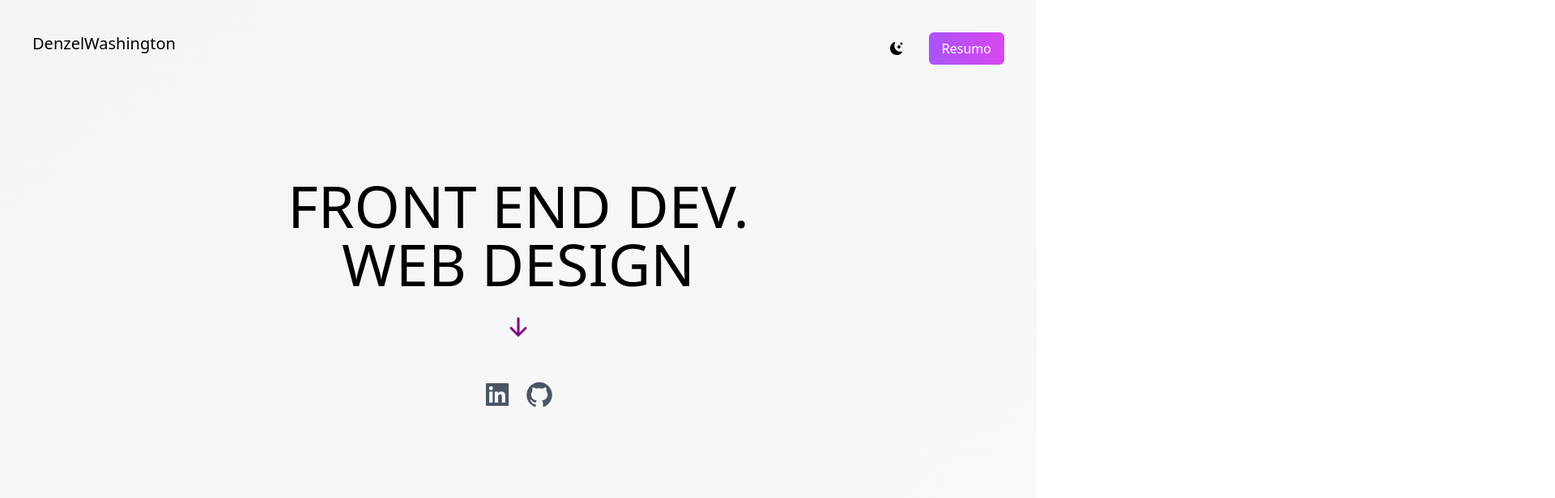
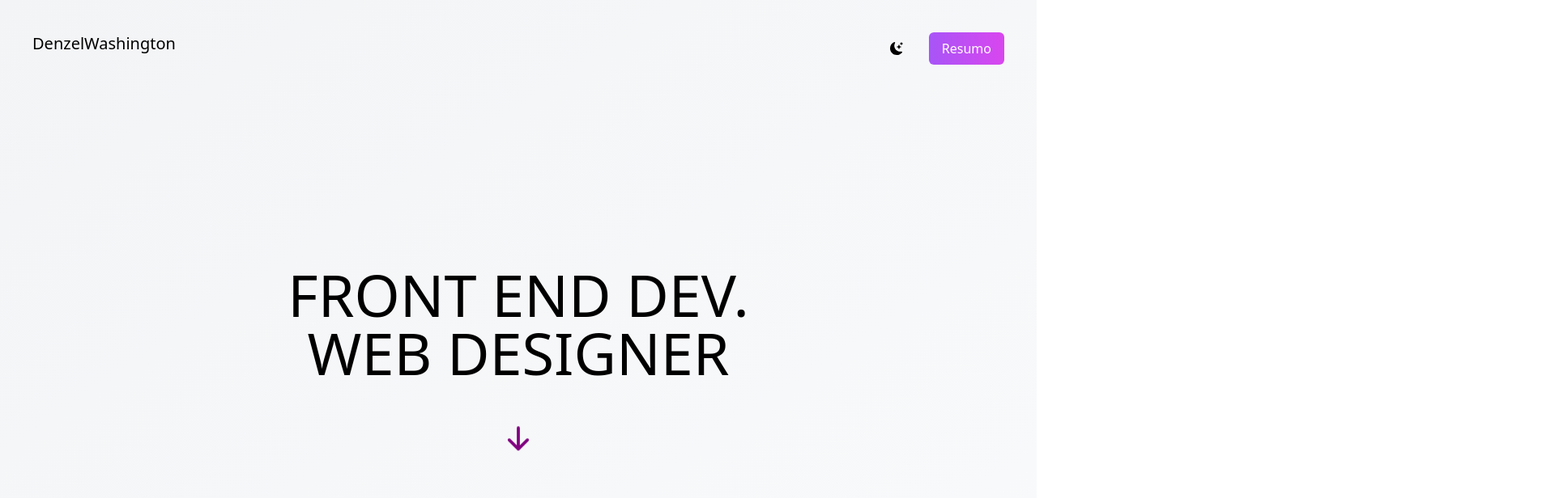
Before and after one commit to denzelws/portfolio, a Next.js app: page / in a window 1280 px wide. Shown: the top 616 px of the page at 81% size, 1920 px wide, since content can reach past the window. Built offline with nearby package versions, Linux system fonts and the light colour scheme.

Commit message:
Refactor Information styles

```diff
--- a/src/components/Information/index.tsx
+++ b/src/components/Information/index.tsx
@@ -2,33 +2,36 @@ import React from 'react';
 import { BsArrowDownShort } from 'react-icons/bs';
 import { AiFillLinkedin, AiFillGithub } from 'react-icons/ai';
 
-const Index = () => {
+
+import Scroll from '../../components/Scroll'
+
+const Information = () => {
+
   return (
-    <div className='h-screen flex justify-center'>
-      <div className='h-3/6 flex flex-col justify-center items-center relative'>
-        <div>
-          <h1 className='text-5xl lg:text-7xl text-center'>
-            FRONT END DEV.
-            <br />
-            WEB DESIGN
-          </h1>
+    <div className='h-[85vh]'>
+      <div className='h-full flex flex-col justify-center items-center'>
+
+        <div className='flex flex-col items-center gap-10 h-max'>
+        <h1 className='text-5xl text-center lg:text-7xl'>
+          FRONT END DEV.
+          <br/>
+          WEB DESIGNER
+        </h1>
+
+        <span className='text-6xl animate-bounce cursor-pointer'>
+          <BsArrowDownShort style={{ fill: 'purple' }}/>
+        </span>
+
+        <div className='flex text-3xl lg:text-4xl text-gray-500 gap-5 mt-10 cursor-pointer'>
+          <AiFillLinkedin/>
+          <AiFillGithub/>
+        </div>
         </div>
 
-        <span className='text-5xl animate-bounce mt-4 cursor-pointer'>
-          <BsArrowDownShort style={{ fill: 'purple' }} />
-        </span>
-
-        <div className='mt-8 flex items-center space-x-4 text-3xl lg:text-4xl py-3 text-gray-600'>
-          <a href='https://www.linkedin.com/in/dzwashington/' target='_blank' rel='noopener noreferrer'>
-            <AiFillLinkedin  />
-          </a>
-          <a href="https://github.com/denzelws" target='_blank' rel='noopener noreferrer'>
-            <AiFillGithub  />
-          </a>
-        </div>
       </div>
+        <Scroll />
     </div>
   );
 };
 
-export default Index;
+export default Information;
```
